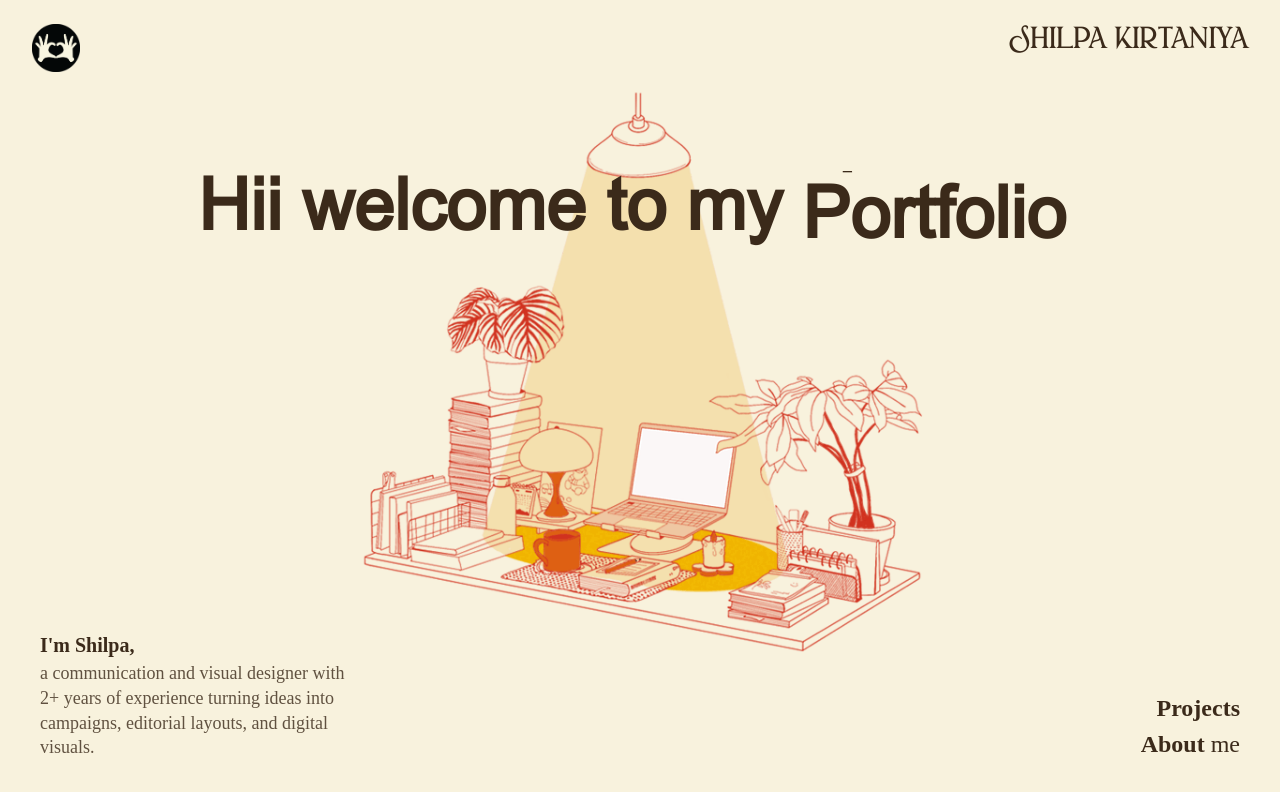
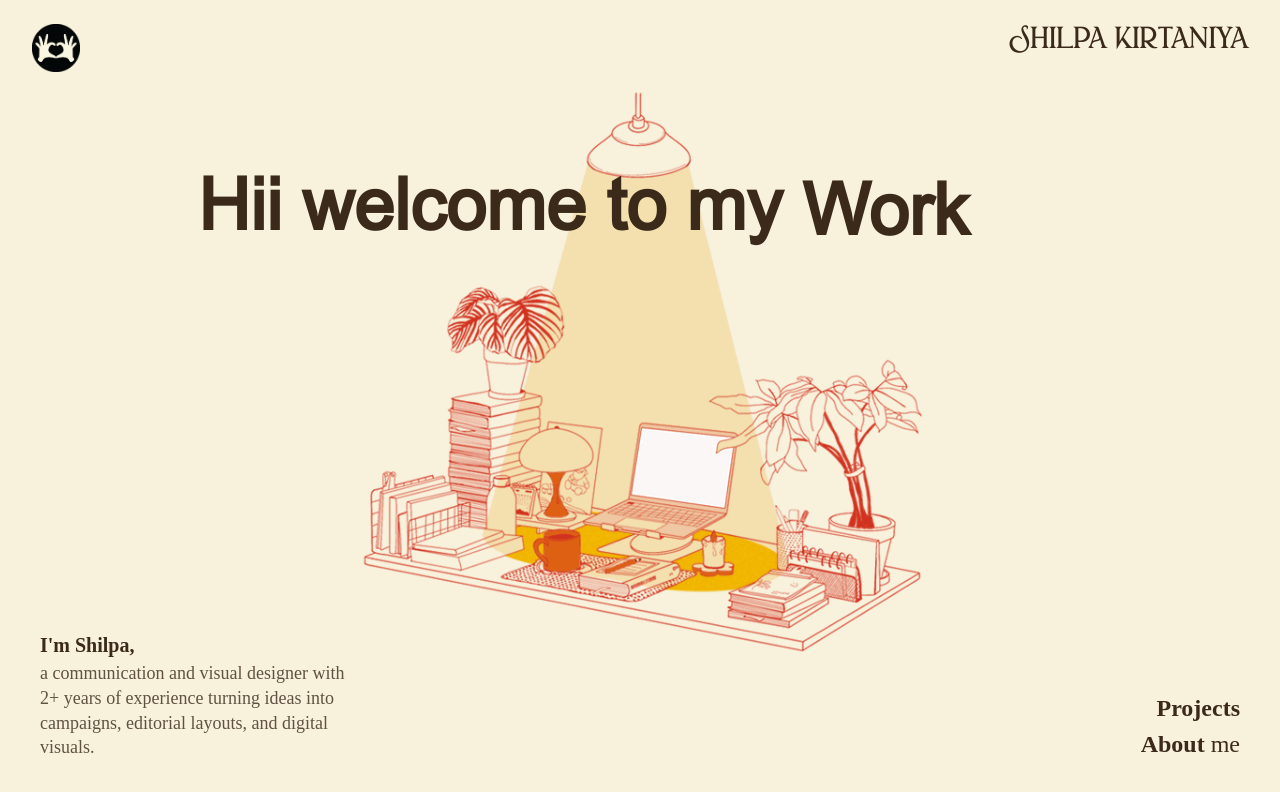
Before and after one commit to shilpakirtaniya/shilpakirtaniya.github.io, a Next.js app: page / in a window 1280 px wide. Shown: the top 792 px of the page. Built offline with nearby package versions, Linux system fonts and the light colour scheme.

Commit message:
refactor: reduced time from 5 seconds to 3

```diff
--- a/app/page.tsx
+++ b/app/page.tsx
@@ -27,6 +27,16 @@ export default function HomePage() {
   const [aboutOpen, setAboutOpen] = useState(false);
 
   const CYCLE_WORDS = ["space", "Portfolio", "Work"];
+
+  const GIF_DURATION_MS = 3000; // ← change this to your gif's actual duration
+
+  useEffect(() => {
+    const timer = setTimeout(() => {
+      setShowGif(false);
+    }, GIF_DURATION_MS);
+
+    return () => clearTimeout(timer);
+  }, []); // runs once on mount
 
   /* ---------------- HERO TIMELINE ---------------- */
   useLayoutEffect(() => {
@@ -155,7 +165,7 @@ export default function HomePage() {
       });
     };
 
-    const timeout = setTimeout(runCycle, 5000);
+    const timeout = setTimeout(runCycle, 2000);
     return () => clearTimeout(timeout);
   }, [currentIndex, isAnimating]);
 
@@ -222,7 +232,7 @@ export default function HomePage() {
             style={{
               height: "1.1em",
               minWidth: "7ch",
-              verticalAlign: "bottom",
+              verticalAlign: "center",
             }}
           >
             {/* current word */}
```
